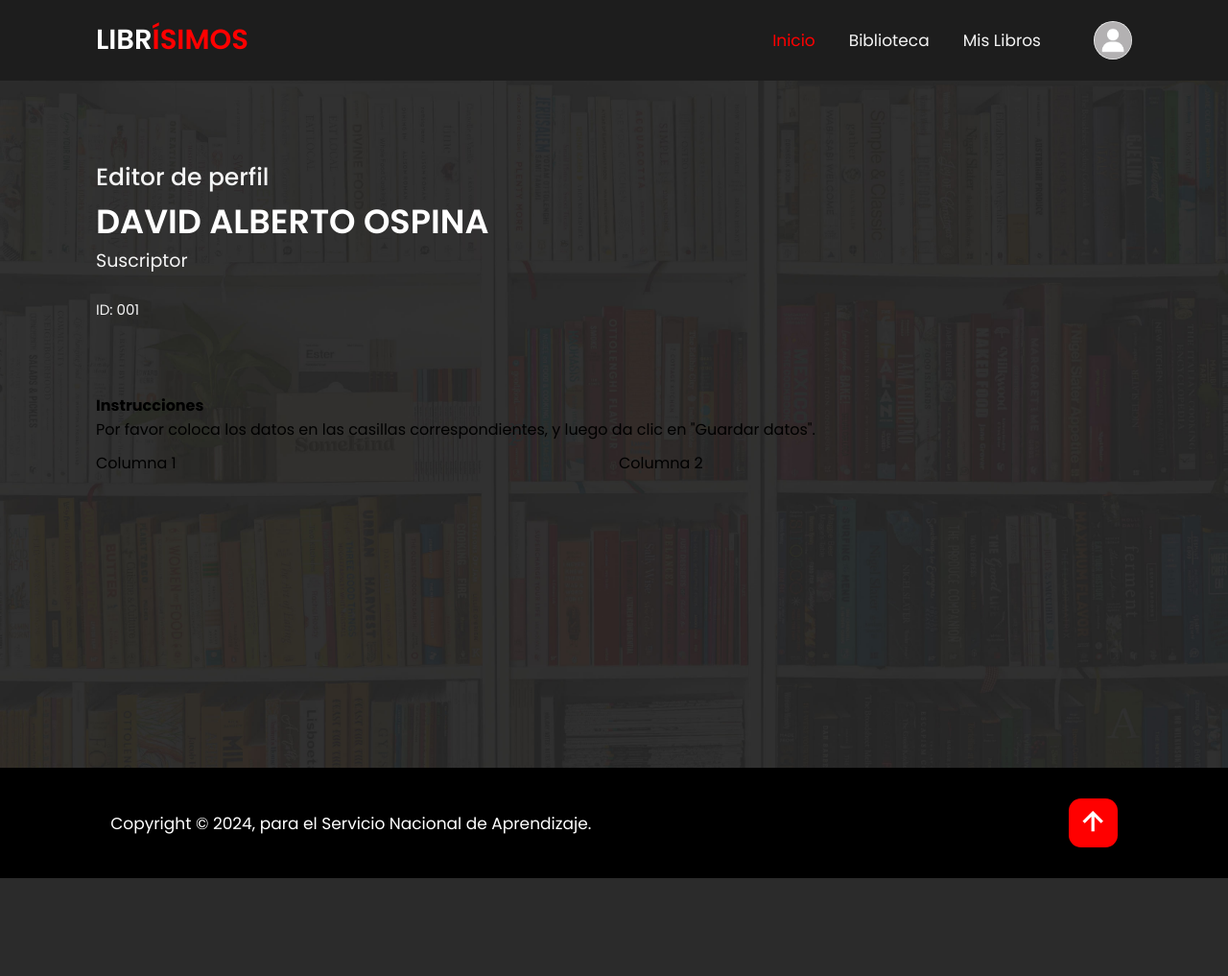
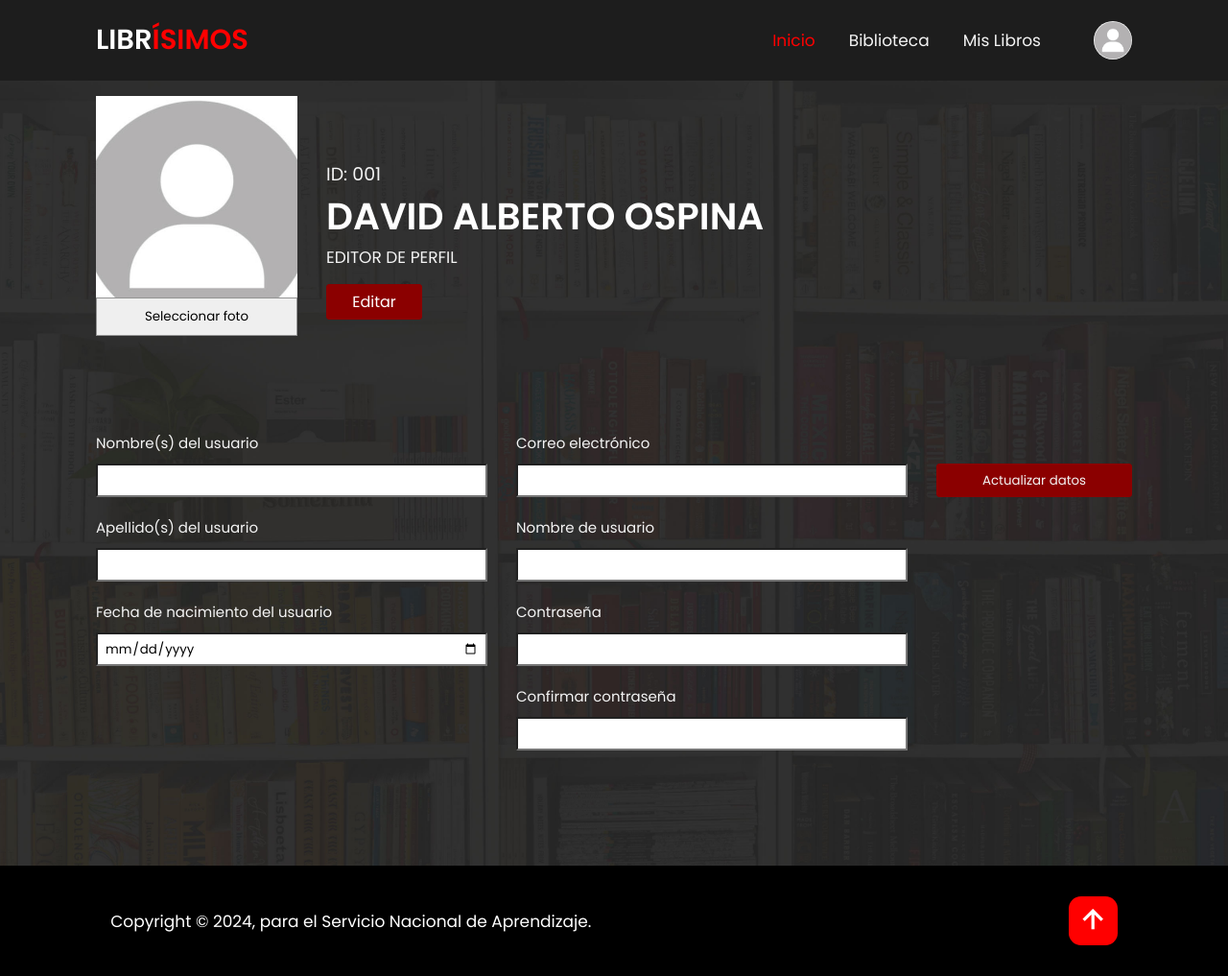
Before and after one commit to davidospinapereira/librisimos, a PHP site: page /profile-edit.html in a window 1280 px wide. Shown: the whole page at 96% size. Before the commit the page ends 915 px from the top, so only its background shows below. Run offline with PHP 8.4, Linux system fonts and the light colour scheme.

Commit message:
Terminado prototipo para el editor de perfil, agregadas correcciones menores y comenzado el formulario de instalador.

```diff
--- a/css/page-style.css
+++ b/css/page-style.css
@@ -776,6 +776,120 @@ span.button:hover .tooltip
     grid-auto-rows: 450px;
 }
 /* Terminan estilos de página de buscador de libros y de mis libros */
+
+/* Comienzan estilos de editor de perfil */
+#presentacion-fotos
+{
+    margin-bottom: 40px;
+}
+
+#presentacion-fotos #foto
+{
+    height: 250px;
+    margin-right: 20px;
+    background-position: center;
+    background-size: cover;
+    justify-content: end;
+}
+
+#presentacion-fotos #foto #selector-archivo
+{
+    height: 40px;
+    cursor: pointer;
+    border-radius: 0;
+    border: 1px solid rgb(148, 148, 148);
+}
+
+#presentacion-fotos #main-data h6
+{
+    font-size: 19px;
+    font-weight: 400;
+}
+
+#presentacion-fotos #main-data h3 span
+{
+    font-size: 39px;
+    font-weight: 600;
+}
+
+#presentacion-fotos #main-data h5
+{
+    font-size: 17px;
+    font-weight: 400;
+}
+
+#presentacion-fotos #main-data .btn
+{
+    margin-top: 15px;
+    text-decoration: none;
+    color: white;
+    background-color: darkred;
+    width: 100px;
+    text-align: center;
+    padding-top: 5px;
+    padding-bottom: 5px;
+    border-radius: 3px;
+    border: 1px solid darkred;
+    transition: 0.3s ease-in-out;
+}
+
+#presentacion-fotos #main-data .btn:hover
+{
+    background-color: red;
+    border-color: red;
+}
+
+#formulario
+{
+    gap: 30px;
+}
+
+#formulario .col
+{
+    justify-content: start;
+    color: #f4f4f4;
+}
+
+#formulario .col .form-group
+{
+    display: flex;
+    flex-direction: column;
+    margin-bottom: 20px;
+}
+
+#formulario .col .form-group .label,
+#formulario .col p
+{
+    font-size: 15px;
+    font-weight: 400;
+    margin-bottom: 10px;
+}
+
+#formulario .col .form-group input
+{
+    height: 35px;
+    padding: 5px 7px;
+    border-radius: 0;
+}
+
+#formulario .col button
+{
+    background-color: darkred;
+    color: #f4f4f4;
+    border: 1px solid darkred;
+    border-radius: 3px;
+    height: 35px;
+    padding: 5px 7px;
+    cursor: pointer;
+    transition: 0.3s ease-in-out;
+}
+
+#formulario .col button:hover
+{
+    color: #ffffff;
+    background-color: red;
+}
+/* Terminan estilos de editor de perfil */
 /* Terminan estilos específicos de componentes */
 
 /* Comienzan estilos responsivos */
--- a/js/index-scripts.js
+++ b/js/index-scripts.js
@@ -79,7 +79,7 @@ $("#login-form").submit(function(e)
     // Si no, da mensaje de error
     else
     {
-        mensaje('error', 'Datos de acceso incorrectos, intente nuevamente.')
+        mensaje('error', 'Datos de acceso incorrectos, intente nuevamente.');
     }
 });
 
--- a/js/page-scripts.js
+++ b/js/page-scripts.js
@@ -1,5 +1,6 @@
 /* Declaración de variables */
 var profileWrap = $('.profile-wrap');
+var picsetter = $('#foto');
 /* Termina declaración de variables */
 
 /* Comienza código para abrir y cerrar el menú de perfil */
@@ -8,3 +9,27 @@ $('.user-pic').on('click', function()
     profileWrap.toggleClass('open-menu');
 });
 /* Termina código para abrir y cerrar el menú de perfil */
+
+/* Comienza código para poner fotos en el selector de imagen */
+jQuery(window).on('load', function()
+{
+    picsetter.css('background-image', "url('../img/user-avatar.jpg')");
+});
+
+jQuery('#file-selector').change(function ()
+{
+    var file = this.files[0];
+    var reader = new FileReader();
+    console.log(reader.result);
+    reader.onloadend = function ()
+    {
+        picsetter.css('background-image', 'url("' + reader.result + '")');
+    }
+    if (file)
+    {
+        reader.readAsDataURL(file);
+    }
+    else
+    {}
+});
+/* Termina código para poner fotos en el selector de imagen */
--- a/profile-edit.html
+++ b/profile-edit.html
@@ -61,27 +61,56 @@
         <!-- Termina Encabezado de página -->
         <!-- Comienza contenido -->
         <section class="contenido" id="inicio">
-            <div class="fila">
-                <div class="col w70" id="main-data">
-                    <h3 id="nombre-usuario">Editor de perfil<br/><span>DAVID ALBERTO OSPINA</span></h3>
-                    <h5 id="tipo-usuario">Suscriptor</h5>
-                    <h6 id="id-usuario">ID: <span>001</span></h6>
+            <div class="fila" id="presentacion-fotos">
+                <div class="col w20" id="foto">
+                    <input type="file" name="file-selector" id="file-selector" accept="image/png, image/jpeg" style="display: none;">
+                    <button onclick="$('#file-selector').click();" id="selector-archivo">Seleccionar foto</button>
+                </div>
+                <div class="col w80" id="main-data">
+                    <h6>ID: <span>001</span></h6>
+                    <h3><span>DAVID ALBERTO OSPINA</span></h3>
+                    <h5>EDITOR DE PERFIL</h5>
+                    <a href="#formulario" class="btn">Editar</a>
                 </div>
             </div>
-            <!-- Comienza la sección de información general -->
-            <div class="fila">
-                <div class="col w100" id="general-info">
-                    <h4>Instrucciones</h4>
-                    <p>Por favor coloca los datos en las casillas correspondientes, y luego da clic en "Guardar datos".</p>
+            <div class="fila" id="formulario">
+                <div class="col w40">
+                    <div class="form-group">
+                        <span class="label">Nombre(s) del usuario</span>
+                        <input type="text" name="nombre-usuario" id="nombre-usuario">
+                    </div>
+                    <div class="form-group">
+                        <span class="label">Apellido(s) del usuario</span>
+                        <input type="text" name="apellido-usuario" id="apellido-usuario">
+                    </div>
+                    <div class="form-group">
+                        <span class="label">Fecha de nacimiento del usuario</span>
+                        <input type="date" name="fecha-nacimiento" id="fecha-nacimiento">
+                    </div>
+                </div>
+                <div class="col w40">
+                    <div class="form-group">
+                        <span class="label">Correo electrónico</span>
+                        <input type="email" name="email-usuario" id="email-usuario">
+                    </div>
+                    <div class="form-group">
+                        <span class="label">Nombre de usuario</span>
+                        <input type="text" name="login-usuario" id="login-usuario">
+                    </div>
+                    <div class="form-group">
+                        <span class="label">Contraseña</span>
+                        <input type="password" name="pass-usuario" id="pass-usuario">
+                    </div>
+                    <div class="form-group">
+                        <span class="label">Confirmar contraseña</span>
+                        <input type="password" name="conf-pass-usuario" id="conf-pass-usuario">
+                    </div>
+                </div>
+                <div class="col w20">
+                    <p style="color: transparent;">Texto falso</p>
+                    <button type="submit">Actualizar datos</button>
                 </div>
             </div>
-            <!-- Termina la sección de información general -->
-            <!-- Comienza la sección de formulario -->
-             <div class="fila">
-                <div class="col w50">Columna 1</div>
-                <div class="col w50">Columna 2</div>
-             </div>
-            <!-- Termina la sección de formulario -->
         </section>
         <!-- Termina contenido -->
         <!-- Comienza Pie de página -->
```
Also changed, not shown: installer.html (+53 -2 lines).
